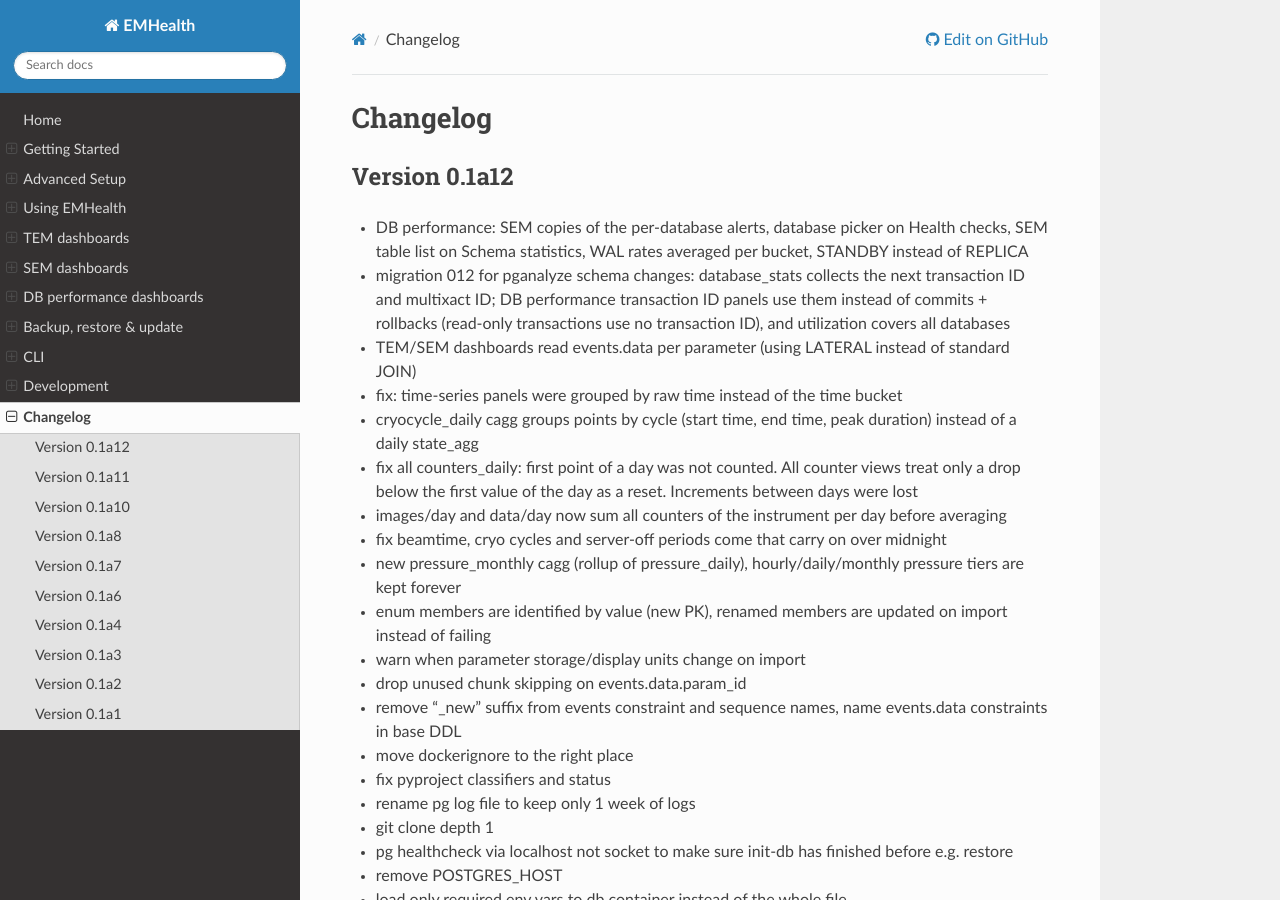
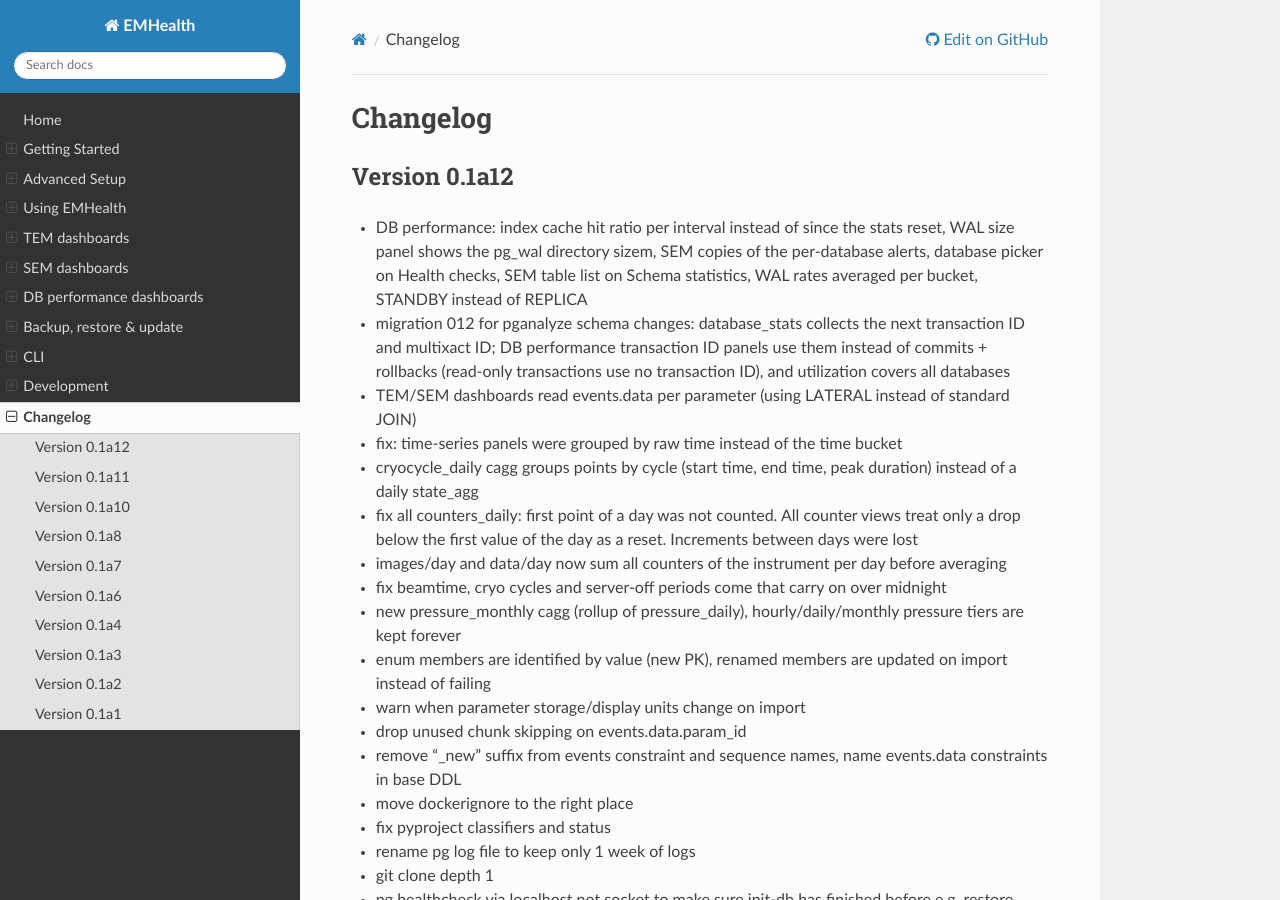
Before and after one commit to azazellochg/em_health, a Sphinx documentation site: the page built from docs/changelog.rst, in a window 1280 px wide and 900 px high. Built offline with Sphinx 7.4.7 and the Read the Docs theme 3.1.0, drawn with Linux system fonts in a browser that asks for light colours.

Commit message:
index cache hit ratio per interval instead of since the stats reset, WAL size panel shows the pg_wal directory size

```diff
--- a/docs/changelog.rst
+++ b/docs/changelog.rst
@@ -4,7 +4,7 @@ Changelog
 Version 0.1a12
 ^^^^^^^^^^^^^^
 
-* DB performance: SEM copies of the per-database alerts, database picker on Health checks, SEM table list on Schema statistics, WAL rates averaged per bucket, STANDBY instead of REPLICA
+* DB performance: index cache hit ratio per interval instead of since the stats reset, WAL size panel shows the pg_wal directory sizem, SEM copies of the per-database alerts, database picker on Health checks, SEM table list on Schema statistics, WAL rates averaged per bucket, STANDBY instead of REPLICA
 * migration 012 for pganalyze schema changes: database_stats collects the next transaction ID and multixact ID; DB performance transaction ID panels use them instead of commits + rollbacks (read-only transactions use no transaction ID), and utilization covers all databases
 * TEM/SEM dashboards read events.data per parameter (using LATERAL instead of standard JOIN)
 * fix: time-series panels were grouped by raw time instead of the time bucket
```
Also changed, not shown: 2 other files.
